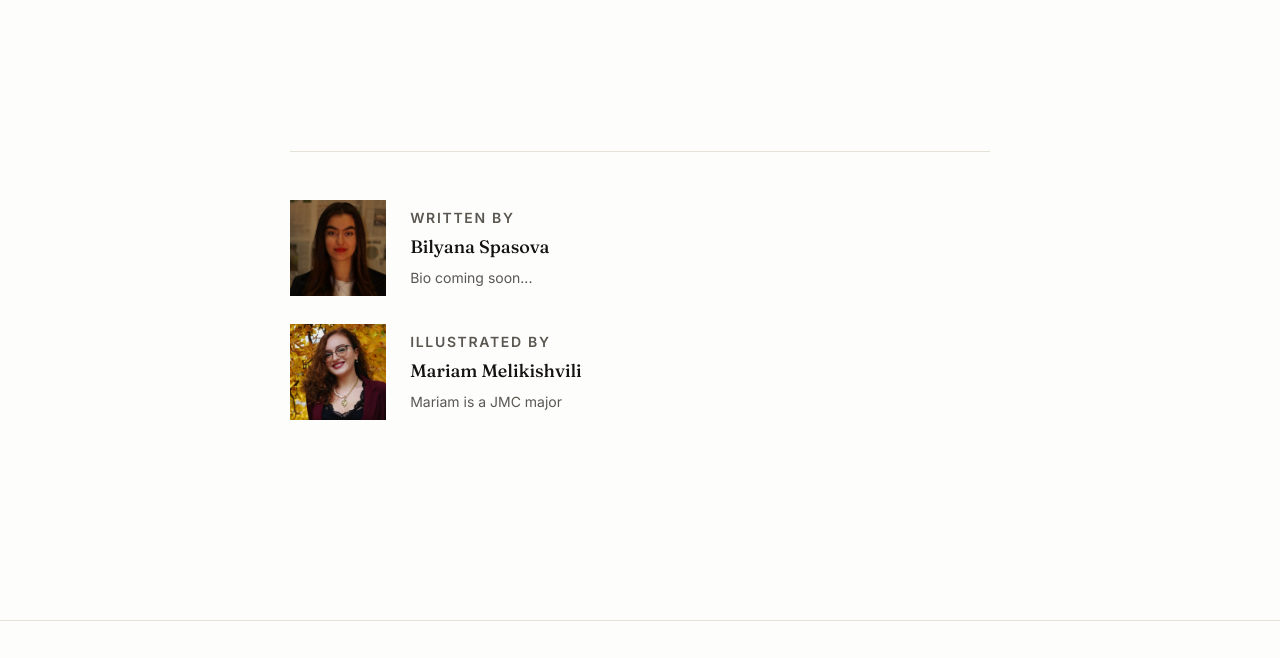
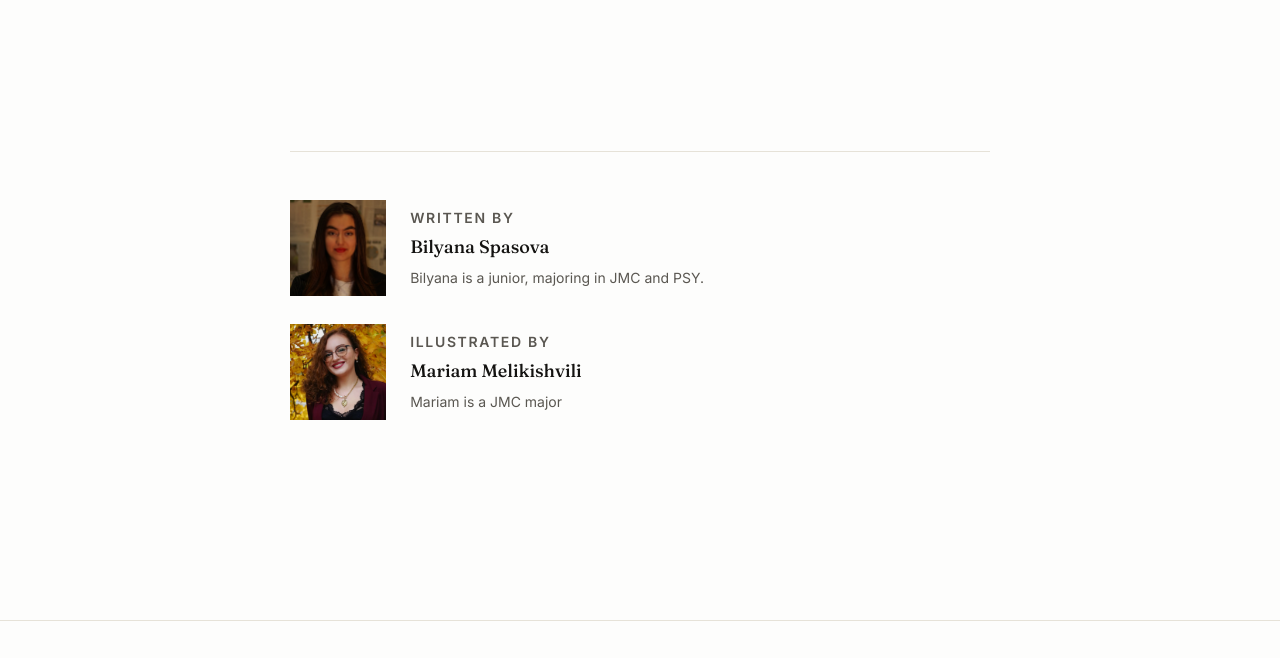
Before and after one commit to cwqtzelen4/lava-lamp, an Eleventy site: page src/stories/bittersalty-memory.md in a window 1280 px wide. Shown: the part 4021-4679 px from the top of the page. Built offline with nearby package versions, Linux system fonts and the light colour scheme; Eleventy itself is replaced by a stand-in of ours; files that its build step writes are made by us from their sources.

Commit message:
Update Authors “bilyana-spasova”

```diff
--- a/src/authors/bilyana-spasova.md
+++ b/src/authors/bilyana-spasova.md
@@ -2,5 +2,6 @@
 layout: layouts/author.njk
 name: Bilyana Spasova
 photo: /assets/uploads/img_2526-1-.png
+shortBio: Bilyana is a junior, majoring in JMC and PSY.
 bio: Bio coming soon...
 ---
```
